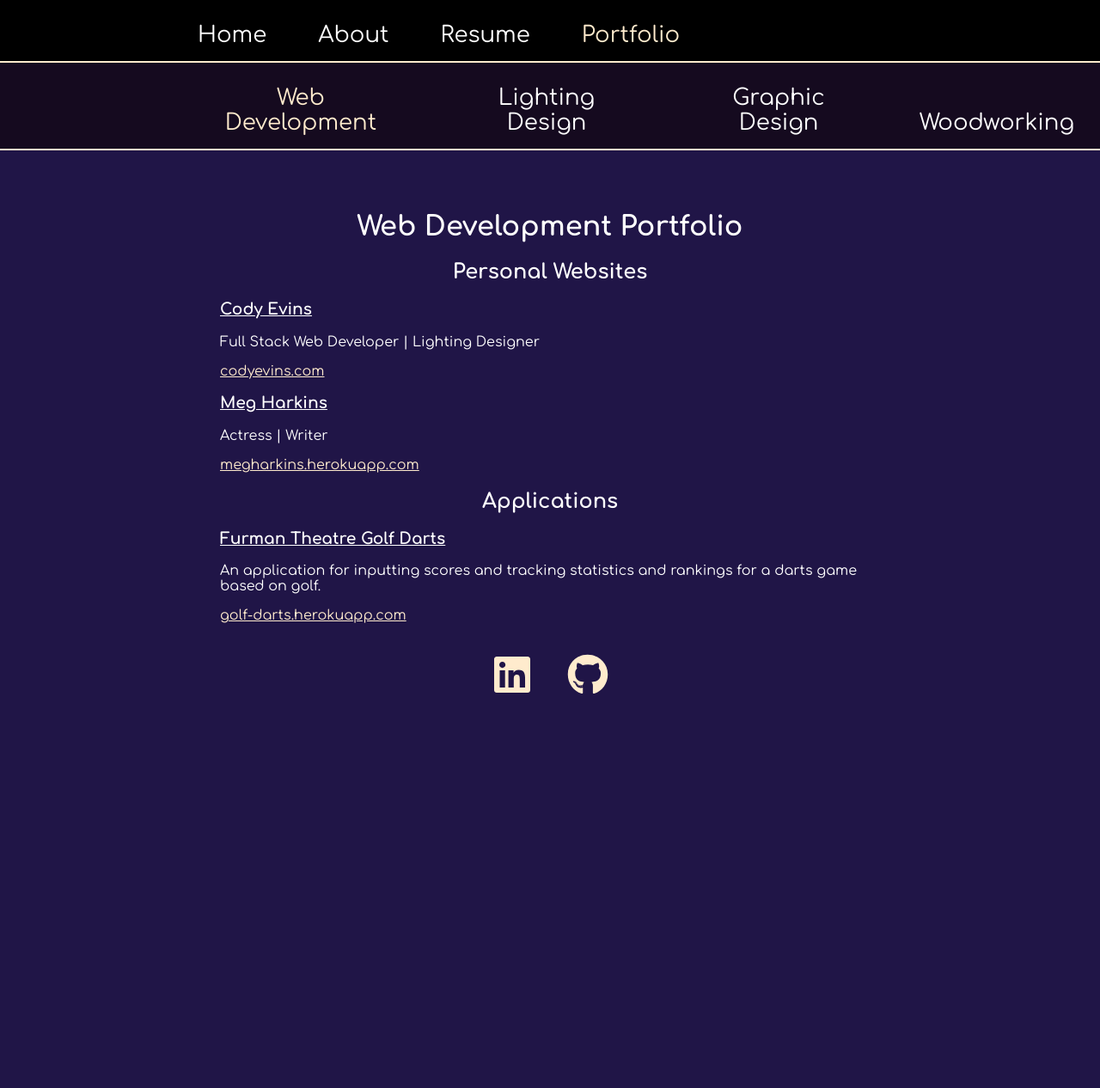
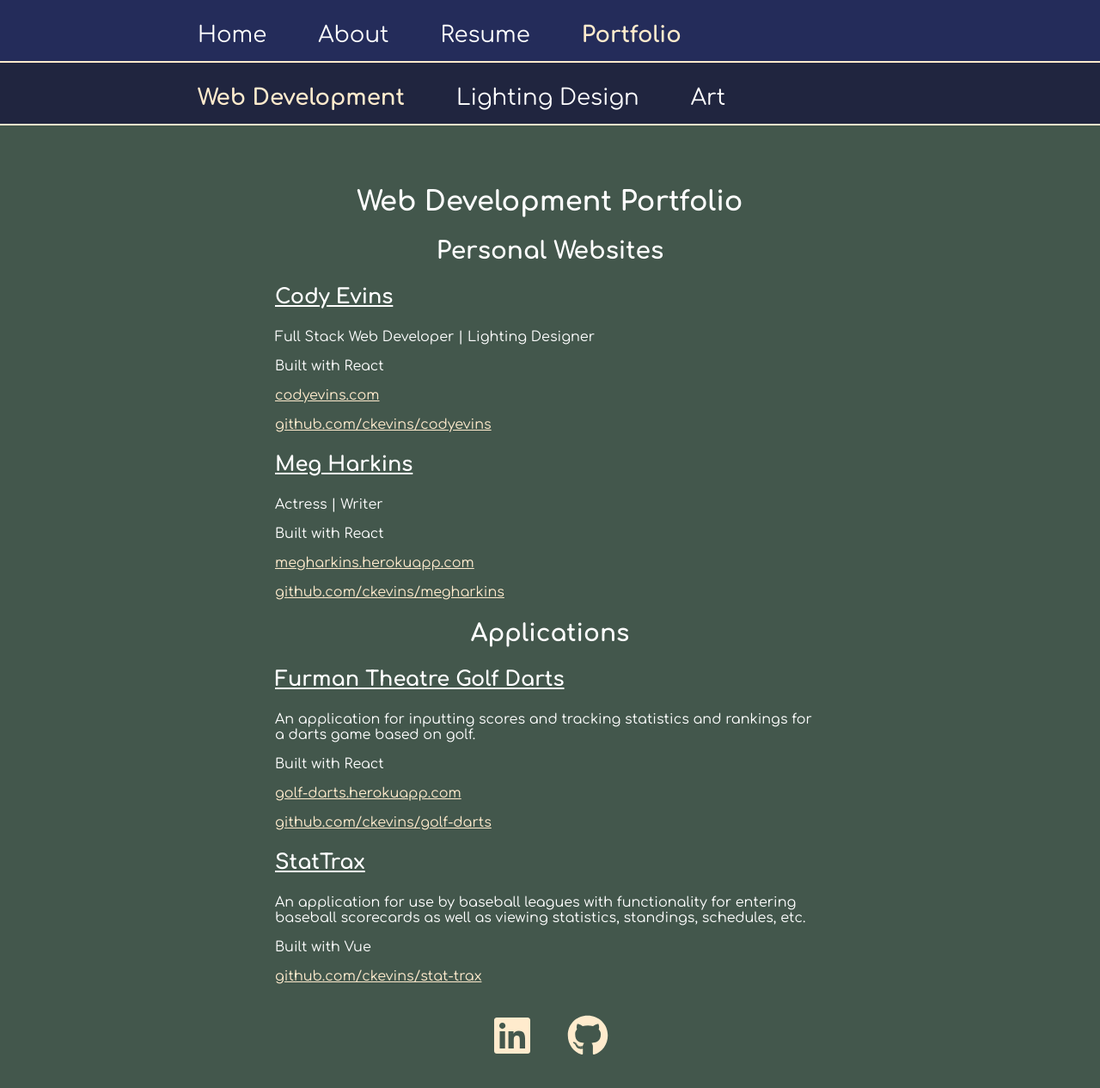
Before and after one commit to ckevins/codyevins, a React (Create React App) app: page /portfolio in a window 1280 px wide. Shown: the top 1266 px of the page at 86% size. Before the commit the page ends 890 px from the top, so only its background shows below. Built offline with nearby package versions, Linux system fonts and the light colour scheme.

Commit message:
Major restyling

```diff
--- a/src/App.scss
+++ b/src/App.scss
@@ -28,7 +28,7 @@
 
 .app-router {
   position:relative;
-  background-color: black;
+  background-color: rgb(36, 44, 90);
   padding-top: 10px;
   z-index: 1;
   font-family: 'Comfortaa', cursive;
@@ -59,7 +59,6 @@
 .bio {
   display: flex;
   justify-content: center;
-  align-items: center;
   text-align: left;
   p {
     font-size: 1.5em;
@@ -68,7 +67,7 @@
 
 .resume-router {
   animation: slide 1s ease-out;
-  background-color: rgb(21, 10, 31);
+  background-color: rgb(32, 37, 63);
   padding-top: 10px;
   position: relative;
   z-index: 0;
@@ -130,12 +129,13 @@
   animation: fade 1.5s ease-in;
 }
 
-.selected {
+.selected, .sub-selected {
   color:blanchedalmond;
+  font-weight: bold;
 }
 
 body {
-  background-color: #201547;
+  background-color: #43574c;
 }
 
 div {
@@ -166,14 +166,14 @@ li a {
 
 li:hover {
   transform: scale(1.15);
-  transition: 1s;
+  transition: 0.5s;
 }
 
 #head-shot {
   height: 400px;
-  border-radius: 50%;
   margin: 50px;
-  border: solid blanchedalmond 3px;
+  border-radius: 10px;
+  border: solid blanchedalmond 2px;
 }
 
 
@@ -344,10 +344,11 @@ li:hover {
   .bio {
     display: flex;
     justify-content: center;
-    align-items: center;
+    align-items: flex-start;
     text-align: left;
     p {
       font-size: 1.5em;
+      margin-top: 50px;
     }
   }
 
@@ -365,6 +366,10 @@ li:hover {
     display: flex;
     flex-direction: column;
     justify-content: space-between;
+  }
+
+  .resume-div {
+    flex-grow: 2;
   }
 
   .resume-right-column {
@@ -404,13 +409,17 @@ li:hover {
     font-family: 'Comfortaa', cursive;
     animation: fade 1.5s ease-in;
     padding: 50px 0;
-    width: 60%;
+    width: 50%;
     margin: auto;
     h3, p {
       text-align: left;
     }
     h3 {
       text-decoration: underline;
+      font-size: 1.5em;
+    }
+    h2 {
+      font-size: 1.75em;
     }
     a {
       color: blanchedalmond
--- a/src/about/about.js
+++ b/src/about/about.js
@@ -1,4 +1,4 @@
-import headShot from './Cody_02.jpg';
+import headShot from './Cody_2021-5.jpg';
 import {
     FaLinkedin,
     FaGithub
@@ -9,10 +9,22 @@ export function About() {
     return(
         <div className='about'>
             <div className='bio'>
+                <img src={headShot} alt='pic of Cody' id='head-shot'/>
                 <div>
-                    <p>Hello! I'm Cody. I'm a theatre artist turned web developer from Franklin, Tennessee. I studied theatre arts at Furman University and moved to Atlanta to pursue a career as a designer. I was gradually picking up momentum in that field when 2020 came along. At the beginning of the pandemic, I went from numerous bookings throughout the year to none at all in a matter of days. With my future in theatre thrown into total uncertainty, I decided to use all the time stuck at home that 2020 brought me to learn web development so that I'd have the tools needed to transition to a new career in these uncertain times.</p>
+                    <p>
+                        Hello! I'm Cody. I'm a theatre artist and web developer based in Nashville, Tennessee.
+                    </p>
+                    <p>
+                        I studied theatre arts at Furman University where I gained experience both on and off stage.
+                        After graduating, I became a Technical Theatre Apprentice at the Aurora Theatre in Lawrenceville, GA, where I began to work primarily in the lighting department.
+                        After completing my apprenticeship, I began working in the Atlanta area primarily as a Master Electrician and Lighting Designer with a few sound designs here and there.
+                    </p>
+                    <p>
+                        My theatre career was beginning to pick up momentum in early 2020 when it then came to a screeching halt.
+                        Suddenly with a lot of time on my hands, I decided to teach myself some new skills since I knew that a career in theatre was no longer a certainty.
+                        I began to teach myself how to code with an emphasis on JavaScript and React.
+                    </p>
                 </div>
-                <img src={headShot} alt='pic of Cody' id='head-shot'/>
             </div>
             <div className="social">
                 <a href="https://www.linkedin.com/in/codyevins/"><FaLinkedin /></a>
--- /dev/null
+++ b/src/portfolio/art.js
@@ -0,0 +1,7 @@
+export function Art () {
+    return (
+        <div>
+            <h1>Art</h1>
+        </div>
+    )
+}
--- a/src/portfolio/graphic-design.js
+++ /dev/null
@@ -1,7 +0,0 @@
-export function GraphicDesign () {
-    return (
-        <div>
-            <h1>Graphic Design</h1>
-        </div>
-    )
-}
--- a/src/portfolio/portfolio-router.js
+++ b/src/portfolio/portfolio-router.js
@@ -6,8 +6,7 @@ import {
   } from "react-router-dom";
   import { WebDevPortfolio } from './web-dev-portfolio';
   import { LightingDesign } from './lighting-design';
-  import { GraphicDesign } from "./graphic-design";
-  import { Woodworking } from "./woodworking";
+  import { Art } from "./art";
 
   export function PortfolioRouter() {
     return (
@@ -17,16 +16,13 @@ import {
             <nav className='resume-router'>
               <ul>
                 <li>
-                  <NavLink activeClassName='selected' to='/portfolio'>Web Development</NavLink>
+                    <NavLink activeClassName='sub-selected' to='/portfolio'>Web Development</NavLink>
                 </li>
                 <li>
-                  <NavLink activeClassName='selected' to='/lighting-design'>Lighting Design</NavLink>
+                    <NavLink activeClassName='sub-selected' to='/lighting-design'>Lighting Design</NavLink>
                 </li>
                 <li>
-                    <NavLink activeClassName='selected' to='/graphic-design'>Graphic Design</NavLink>
-                </li>
-                <li>
-                    <NavLink activeClassName='selected' to='/woodworking'>Woodworking</NavLink>
+                    <NavLink activeClassName='sub-selected' to='/art'>Art</NavLink>
                 </li>
               </ul>
             </nav>
@@ -34,11 +30,8 @@ import {
                 <Route path='/lighting-design'>
                     <LightingDesign/>
                 </Route>
-                <Route path='/graphic-design'>
-                    <GraphicDesign/>
-                </Route>
-                <Route path='/woodworking'>
-                    <Woodworking/>
+                <Route path='/art'>
+                    <Art/>
                 </Route>
                 <Route path='/portfolio'>
                     <WebDevPortfolio/>
--- a/src/portfolio/web-dev-portfolio.js
+++ b/src/portfolio/web-dev-portfolio.js
@@ -11,14 +11,24 @@ export function WebDevPortfolio() {
                 <h2>Personal Websites</h2>
                     <h3>Cody Evins</h3>
                         <p>Full Stack Web Developer | Lighting Designer</p>
+                        <p>Built with React</p>
                         <p><a href="https://codyevins.com/">codyevins.com</a></p>
+                        <p><a href="https://github.com/ckevins/codyevins">github.com/ckevins/codyevins</a></p>
                     <h3>Meg Harkins</h3>
                         <p>Actress | Writer </p>
+                        <p>Built with React</p>
                         <p><a href="https://megharkins.herokuapp.com/">megharkins.herokuapp.com</a></p>
+                        <p><a href="https://github.com/ckevins/megharkins">github.com/ckevins/megharkins</a></p>
                 <h2>Applications</h2>
                     <h3>Furman Theatre Golf Darts</h3>
                         <p>An application for inputting scores and tracking statistics and rankings for a darts game based on golf.</p>
+                        <p>Built with React</p>
                         <p><a href="https://golf-darts.herokuapp.com/">golf-darts.herokuapp.com</a></p>
+                        <p><a href="https://github.com/ckevins/golf-darts">github.com/ckevins/golf-darts</a></p>
+                    <h3>StatTrax</h3>
+                        <p>An application for use by baseball leagues with functionality for entering baseball scorecards as well as viewing statistics, standings, schedules, etc.</p>
+                        <p>Built with Vue</p>
+                        <p><a href="https://github.com/ckevins/stat-trax">github.com/ckevins/stat-trax</a></p>
             <div className="social">
                 <a href="https://www.linkedin.com/in/codyevins/"><FaLinkedin /></a>
                 <a href="https://github.com/ckevins"><FaGithub /></a>
--- a/src/portfolio/woodworking.js
+++ /dev/null
@@ -1,7 +0,0 @@
-export function Woodworking () {
-    return (
-        <div>
-            <h1>Woodworking</h1>
-        </div>
-    )
-}
--- a/src/resume/resume.js
+++ b/src/resume/resume.js
@@ -15,10 +15,10 @@ export function Resume() {
             <nav className='resume-router'>
               <ul>
                 <li>
-                  <NavLink activeClassName='selected' to='/resume'>Web Development</NavLink>
+                  <NavLink activeClassName='sub-selected' to='/resume'>Web Development</NavLink>
                 </li>
                 <li>
-                  <NavLink activeClassName='selected' to='/theatrical-resume'>Theatrical</NavLink>
+                  <NavLink activeClassName='sub-selected' to='/theatrical-resume'>Theatrical</NavLink>
                 </li>
               </ul>
             </nav>
--- a/src/resume/web-development-resume.js
+++ b/src/resume/web-development-resume.js
@@ -24,6 +24,7 @@ export function WebDevelopmentResume() {
                     <h2>Frameworks</h2>
                     <p>Node.js</p>
                     <p>React</p>
+                    <p>Vue</p>
                     <p>Express</p>
                     <p>Git</p>
                     <p>Zsh</p>
```
Also changed, not shown: 1 other file (tests, documents, lock files or other folders).
